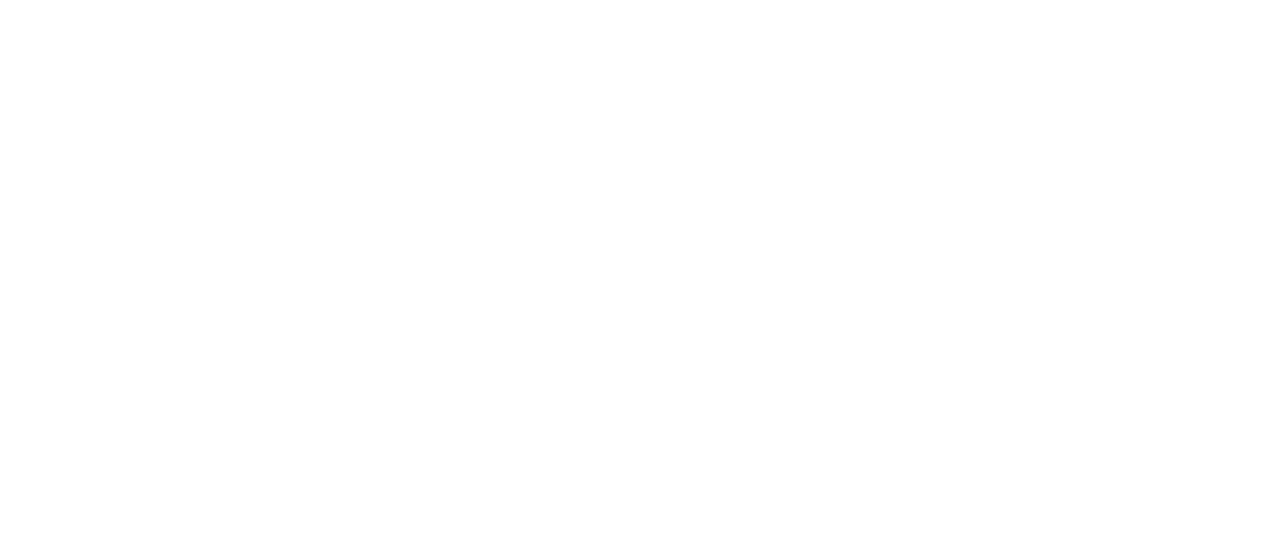
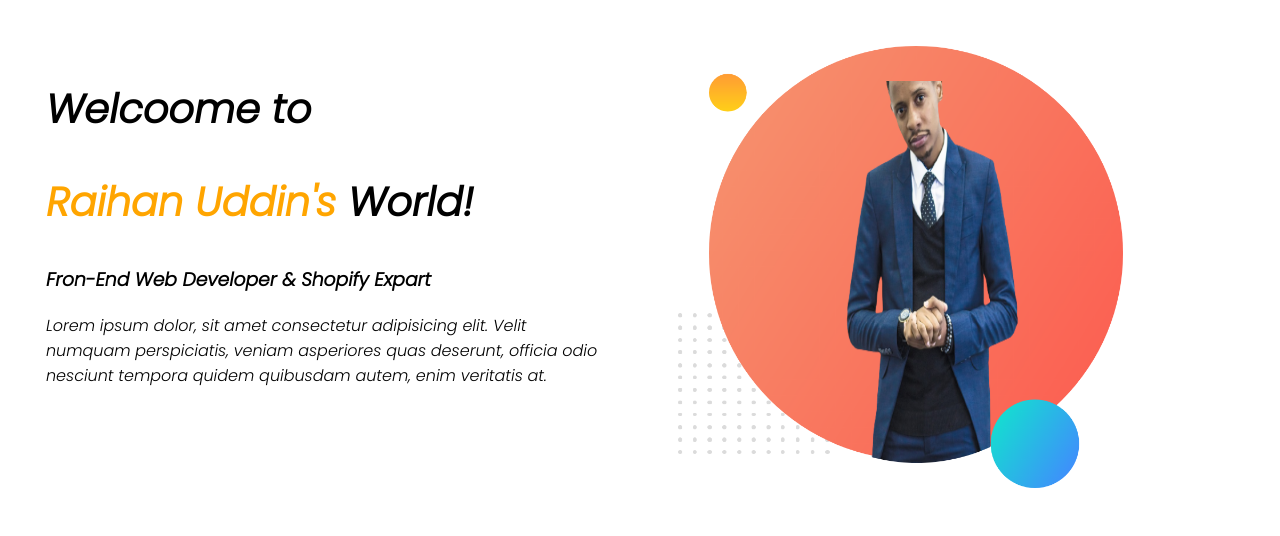
Before and after one commit to wds-raihan/developer-portfolio, a plain HTML site: page index.html in a window 1280 px wide. Drawn offline with Linux system fonts and the light colour scheme.

Commit message:
some content added

```diff
--- a/index.html
+++ b/index.html
@@ -5,7 +5,27 @@
     <meta http-equiv="X-UA-Compatible" content="IE=edge" />
     <meta name="viewport" content="width=device-width, initial-scale=1.0" />
     <title>Developer Portfolio</title>
+    <link rel="preconnect" href="https://fonts.googleapis.com" />
+    <link rel="preconnect" href="https://fonts.gstatic.com" crossorigin />
+    <link
+      href="https://fonts.googleapis.com/css2?family=Poppins:ital,wght@1,300&display=swap"
+      rel="stylesheet"
+    />
     <link rel="stylesheet" href="style.css" />
   </head>
-  <body></body>
+  <body>
+    <section>
+      <div class="half-width">
+        <h1>Welcoome to</h1>
+        <h1><span class="dev-name">Raihan Uddin's</span> World!</h1>
+        <h3>Fron-End Web Developer & Shopify Expart</h3>
+        <p>
+          Lorem ipsum dolor, sit amet consectetur adipisicing elit. Velit
+          numquam perspiciatis, veniam asperiores quas deserunt, officia odio
+          nesciunt tempora quidem quibusdam autem, enim veritatis at.
+        </p>
+      </div>
+      <div class="half-width"><img src="images/my-bg.png" alt="" /></div>
+    </section>
+  </body>
 </html>
--- a/style.css
+++ b/style.css
@@ -0,0 +1,19 @@
+body {
+  font-family: "Poppins", sans-serif;
+}
+h1 {
+  font-size: 40px;
+}
+.dev-name {
+  color: orange;
+}
+section {
+  display: flex;
+}
+.half-width img {
+  width: 80%;
+}
+.half-width {
+  width: 50%;
+  padding: 3%;
+}
```
Also changed, not shown: images/dream-bg.png (added), images/exp-bg.png (added), images/model1.png (added), images/my-bg.png (added), images/my-bg2.png (added), images/raihan-removebg.png (added), images/top-banner.png (added).
